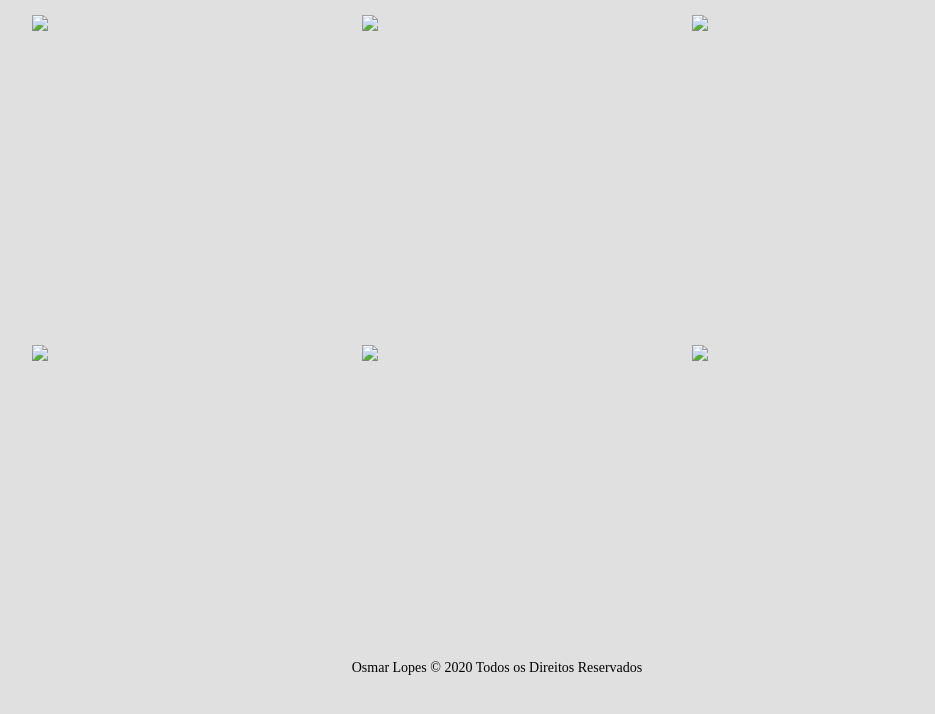
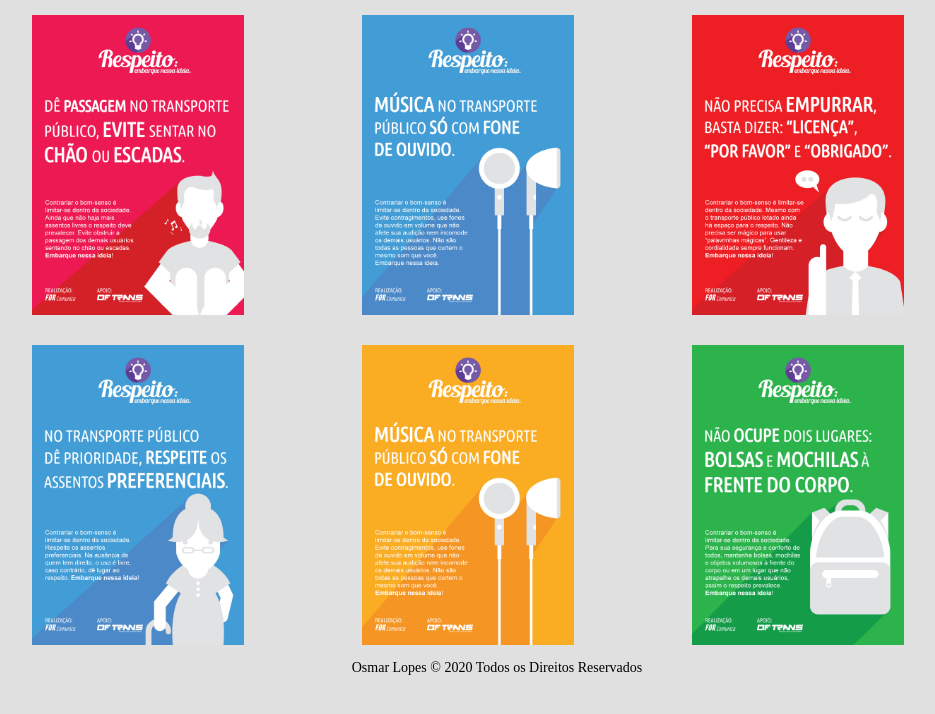
Before and after one commit to osmlopes/Curso-Senai, a plain HTML site: page portfolio.html in a window 1280 px wide. Shown: the whole page, without its empty margins (163-1098 px from the left). Drawn offline with Linux system fonts and the light colour scheme; files that its build step writes are made by us from their sources.

Commit message:
arrumando portfolio

```diff
--- a/portfolio.html
+++ b/portfolio.html
@@ -3,7 +3,7 @@
 <head>
     <meta charset="UTF-8">
     <meta name="viewport" content="width=device-width, initial-scale=1.0">
-    <link rel="stylesheet" href="css/portfolio.css">
+    <link rel="stylesheet" href="portfolio.css">
 
     <title>@osmlopes // Portfolio</title>
 </head>
@@ -12,7 +12,7 @@
 
     <div class="modal">
         <div class="modal_content">
-            <img src="imagens/JPGEs/cartaz-bolsas.jpg" id="modal_img">
+            <img src="imagens/cartaz-bolsas.jpg" id="modal_img">
         </div>
         <span id="bt_close">&times;</span>
     </div>
@@ -21,24 +21,24 @@
         <div class="container">
             <div class="row">
                 <div class="card_img">
-                    <img src="imagens/JPGEs/cartaz-passagem.jpg" class="small_img">
+                    <img src="imagens/cartaz-passagem.jpg" class="small_img">
                 </div>
                 <div class="card_img">
-                    <img src="imagens/JPGEs/cartaz-musica.jpg" class="small_img">
+                    <img src="imagens/cartaz-musica.jpg" class="small_img">
                 </div>
                 <div class="card_img">
-                    <img src="imagens/JPGEs/cartaz-empurra.jpg" class="small_img">
+                    <img src="imagens/cartaz-empurra.jpg" class="small_img">
                 </div>
             </div>
             <div class="row">
                     <div class="card_img">
-                        <img src="imagens/JPGEs/cartaz-assentos-2.jpg" class="small_img">
+                        <img src="imagens/cartaz-assentos-2.jpg" class="small_img">
                     </div>
                     <div class="card_img">
-                        <img src="imagens/JPGEs/cartaz-musica-2.jpg" class="small_img">
+                        <img src="imagens/cartaz-musica-2.jpg" class="small_img">
                     </div>
                     <div class="card_img">
-                        <img src="imagens/JPGEs/cartaz-bolsas.jpg" class="small_img">
+                        <img src="imagens/cartaz-bolsas.jpg" class="small_img">
                     </div>
                 </div>
         </div>
@@ -48,8 +48,11 @@
         <p>Osmar Lopes &copy 2020 Todos os Direitos Reservados</p>
     </footer>
 
-        <script src="js/portfolio.js"></script>
+        <script src="portfolio.js"></script>
 
 
 </body>
 </html>
+
+</body>
+</html>
```
Also changed, not shown: imagens/cartaz-assentos-2.jpg (added), imagens/cartaz-assentos.jpg (added), imagens/cartaz-bolsas.jpg (added), imagens/cartaz-empurra.jpg (added), imagens/cartaz-musica-2.jpg (added), imagens/cartaz-musica.jpg (added), imagens/cartaz-passagem.jpg (added).
